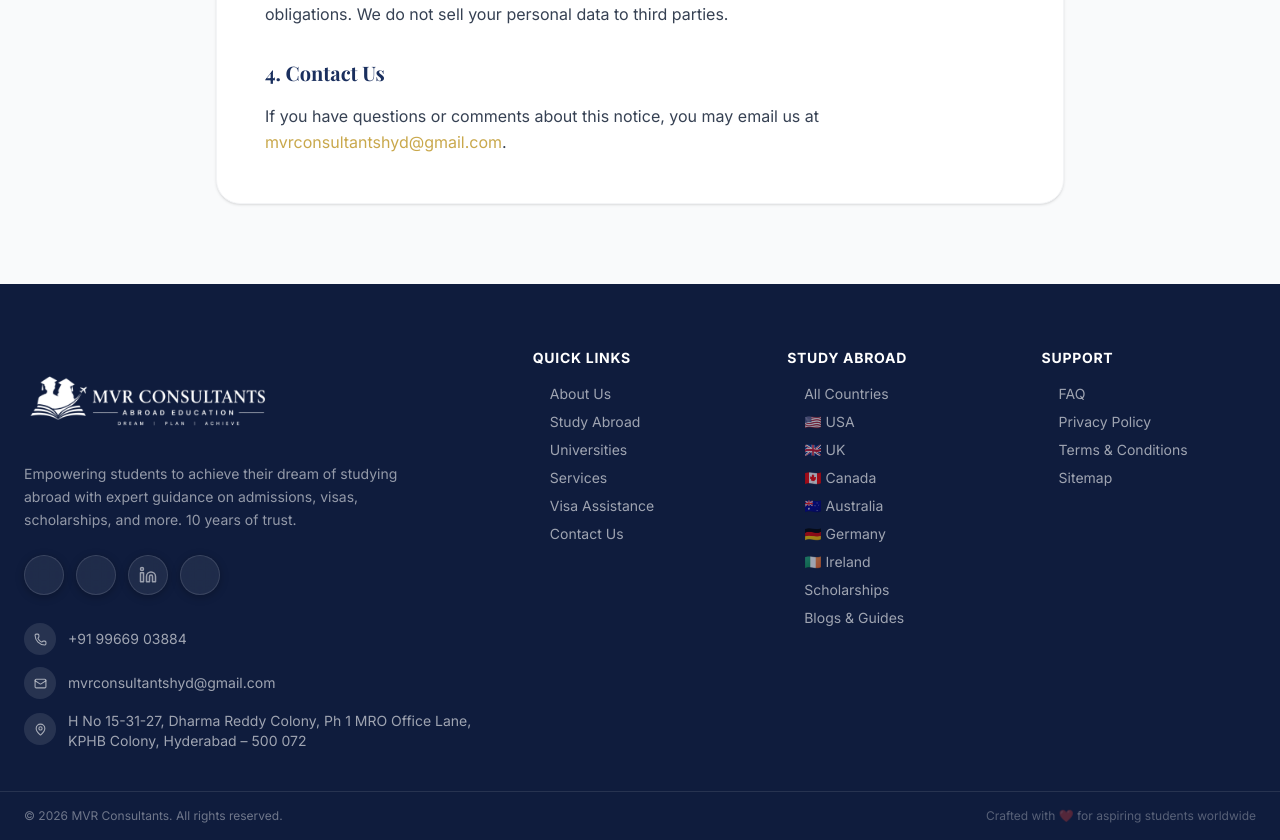
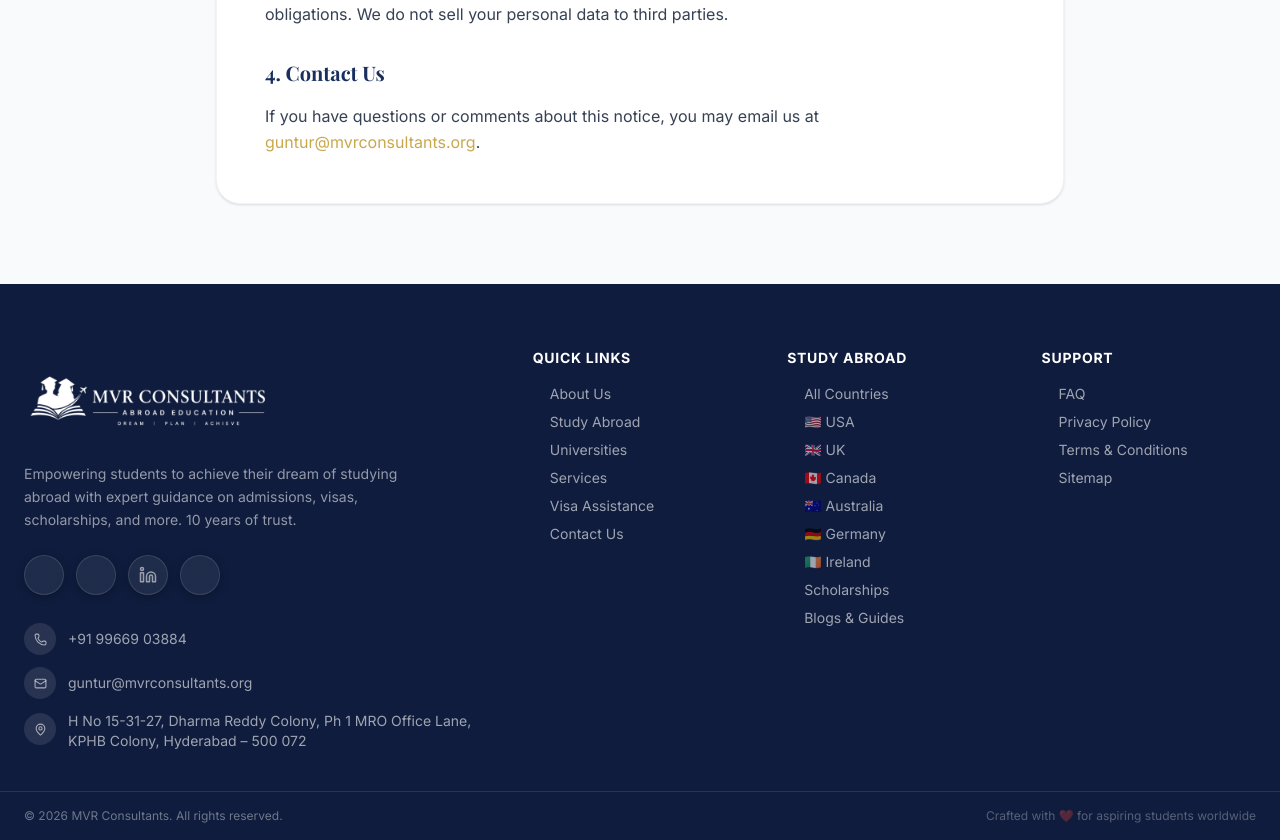
Before and after one commit to coriuday/mvr, a Next.js app in the folder frontend/: page /privacy in a window 1280 px wide. Shown: the part 1125-1965 px from the top of the page. Built offline with nearby package versions, Linux system fonts and the light colour scheme; some icons are missing.

Commit message:
fix: use official email and updated office hours sitewide

```diff
--- a/frontend/src/app/(public)/contact/ContactPageClient.tsx
+++ b/frontend/src/app/(public)/contact/ContactPageClient.tsx
@@ -15,6 +15,7 @@ import {
   Select, SelectContent, SelectItem, SelectTrigger, SelectValue,
 } from "@/components/ui/select";
 import { apiUrl } from "@/lib/api-url";
+import { CONTACT_INFO } from "@/constants/navigation";
 
 const COUNTRIES = [
   "United States", "United Kingdom", "Canada", "Australia",
@@ -27,7 +28,7 @@ const CONTACT_CARDS = [
     icon: Phone,
     title: "Call Us",
     lines: ["+91 99669 03884", "+91 85999 99331"],
-    sub: "Mon–Sat, 9am–7pm IST",
+    sub: CONTACT_INFO.officeHours.callSub,
     color: "text-blue-500",
     bg: "bg-blue-50",
     href: "tel:+919966903884",
@@ -35,11 +36,11 @@ const CONTACT_CARDS = [
   {
     icon: Mail,
     title: "Email Us",
-    lines: ["mvrconsultantshyd@gmail.com", "mvroverseasconsultancy@gmail.com"],
+    lines: [CONTACT_INFO.email],
     sub: "Reply within 4 hours",
     color: "text-emerald-600",
     bg: "bg-emerald-50",
-    href: "mailto:mvrconsultantshyd@gmail.com",
+    href: `mailto:${CONTACT_INFO.email}`,
   },
   {
     icon: MapPin,
@@ -53,8 +54,8 @@ const CONTACT_CARDS = [
   {
     icon: Clock,
     title: "Office Hours",
-    lines: ["Mon–Fri: 9am – 7pm", "Saturday: 10am – 5pm"],
-    sub: "Sunday: Closed",
+    lines: CONTACT_INFO.officeHours.lines,
+    sub: CONTACT_INFO.officeHours.sunday,
     color: "text-purple-600",
     bg: "bg-purple-50",
     href: null,
--- a/frontend/src/app/(public)/privacy/page.tsx
+++ b/frontend/src/app/(public)/privacy/page.tsx
@@ -52,8 +52,8 @@ export default function PrivacyPage() {
             <h2 className="text-xl font-bold text-[#1a2f5e] mt-8 mb-4">4. Contact Us</h2>
             <p>
               If you have questions or comments about this notice, you may email us at{" "}
-              <a href="mailto:mvrconsultantshyd@gmail.com" className="text-[#c9a84c] hover:underline">
-                mvrconsultantshyd@gmail.com
+              <a href="mailto:guntur@mvrconsultants.org" className="text-[#c9a84c] hover:underline">
+                guntur@mvrconsultants.org
               </a>.
             </p>
           </div>
--- a/frontend/src/app/admin/users/page.tsx
+++ b/frontend/src/app/admin/users/page.tsx
@@ -168,7 +168,7 @@ function RegisterModal({ open, onClose, onSuccess }: { open: boolean; onClose: (
           <div className="space-y-1.5">
             <Label>Email Address *</Label>
             <div className="relative">
-              <Input type="email" value={form.email} onChange={(e) => setForm({ ...form, email: e.target.value })} placeholder="jane@mvrconsultants.com" required className="pl-9" />
+              <Input type="email" value={form.email} onChange={(e) => setForm({ ...form, email: e.target.value })} placeholder="guntur@mvrconsultants.org" required className="pl-9" />
               <Mail size={15} className="absolute left-3 top-1/2 -translate-y-1/2 text-gray-400" />
             </div>
           </div>
--- a/frontend/src/constants/navigation.ts
+++ b/frontend/src/constants/navigation.ts
@@ -63,9 +63,15 @@ export const CONTACT_INFO = {
   phone: "+91 99669 03884",
   phoneAlt: "+91 85999 99331",
 
-  // Primary email (Hyderabad office)
-  email: "mvrconsultantshyd@gmail.com",
-  emailGuntur: "mvroverseasconsultancy@gmail.com",
+  // Official contact email
+  email: "guntur@mvrconsultants.org",
+
+  // Office hours (displayed on contact page and footers)
+  officeHours: {
+    callSub: "Mon–Sat: 10am – 5pm IST",
+    lines: ["Mon–Sat: 10am – 5pm"],
+    sunday: "Sunday: Closed",
+  },
 
   // Website
   website: "www.mvrconsultants.com",
```
Also changed, not shown: 1 other file (tests, documents, lock files or other folders).
